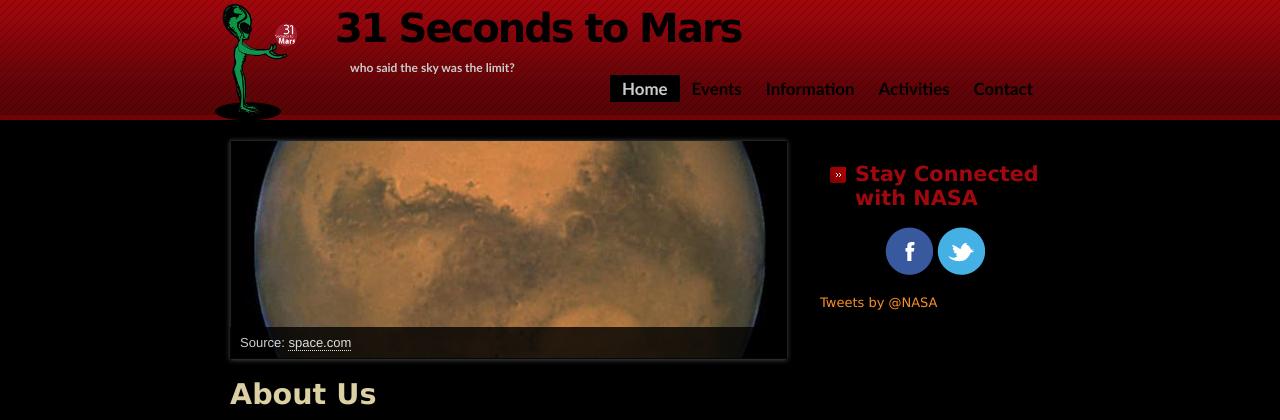
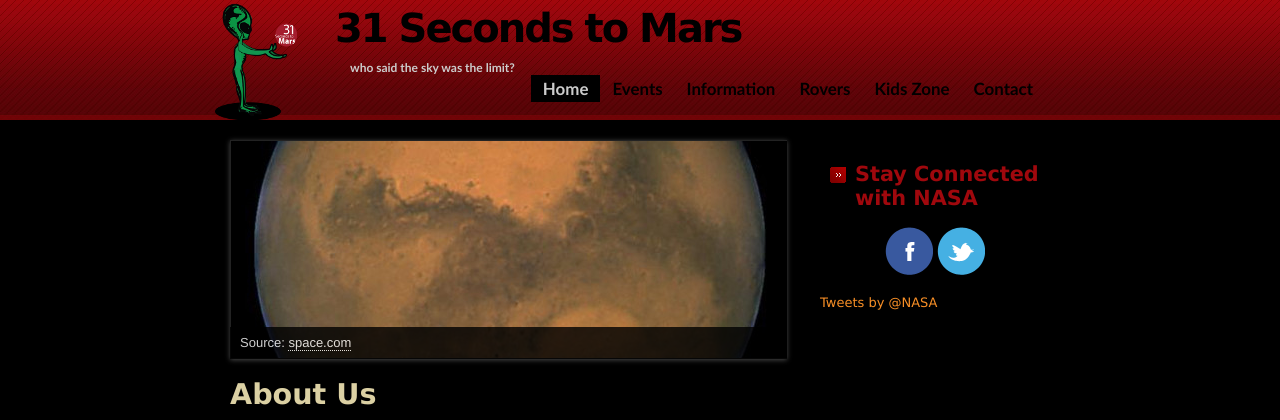
Before and after one commit to jonathanmtran/31secondstomars, a PHP site: page / in a window 1280 px wide. Shown: the top 420 px of the page. Run offline with PHP 8.4, Linux system fonts and the light colour scheme; some libraries are stand-ins or nearby versions.

Commit message:
Renamed activities to kids zone and made appropriate header changes

```diff
--- a/header.php
+++ b/header.php
@@ -49,7 +49,8 @@
 				'index' => array('index.php', 'Home'),
 				'events' => array('events.php', 'Events'),
 				'information' => array('information.php', 'Information'),
-				'activities' => array('activities.php', 'Activities'),
+				'rovers' => array('rovers.php', 'Rovers'),
+				'kids_zone' => array('kids_zone.php', 'Kids Zone'),
 				'contact' => array('contact.php', 'Contact'),
 			);
 		?>
--- a/activities.php
+++ b/kids_zone.php
@@ -1,12 +1,12 @@
 <?php
-$page = 'activities';
+$page = 'kids_zone';
 include 'header.php';
 ?>
 
 		<div id="main">
 
 			<a name="TemplateInfo"></a>
-			<h1>Activities</h1>
+			<h1>Kids Zone</h1>
 			<div class="activities">
 				<a href="activities/astronaut_coloring_page.pdf" target="_blank">
 					<img src="activities/astronaut_coloring_page.jpg" alt="astronaut coloring page" /><br />
```
